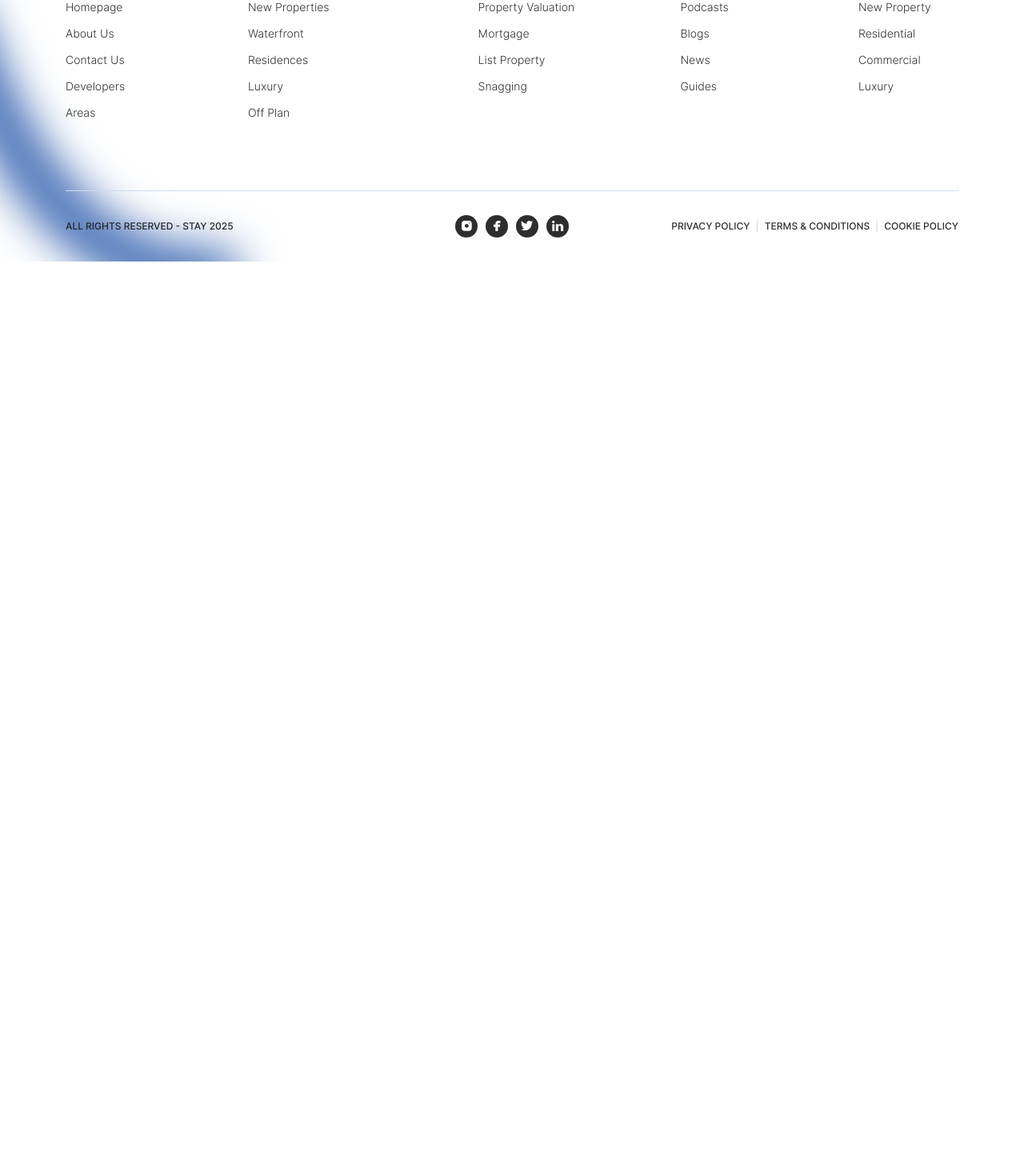
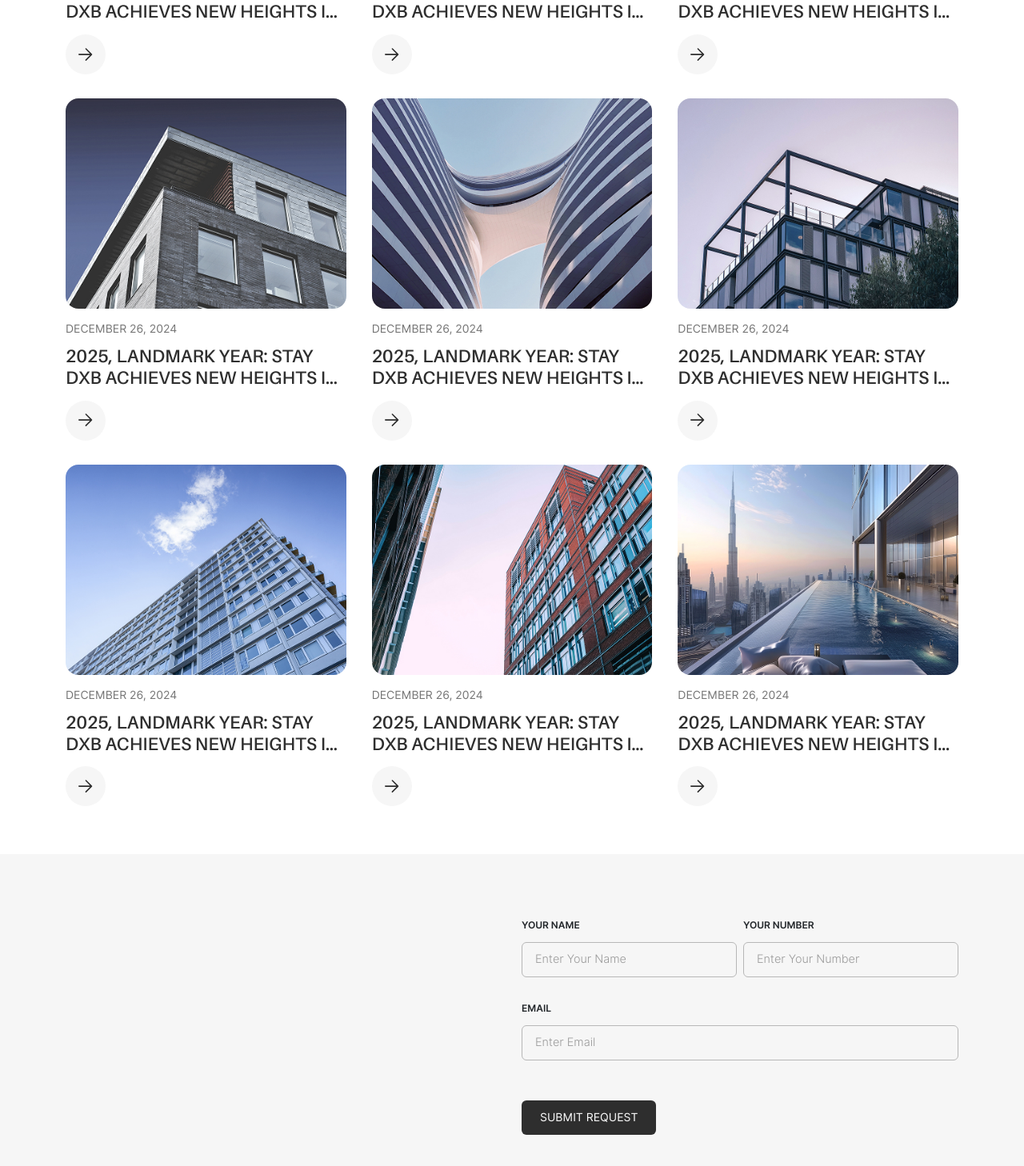
Before and after one commit to abdulbasitbrande/stay, a Next.js app: page /insights in a window 1280 px wide. Shown: the part 1228-2686 px from the top of the page at 80% size. Before the commit the page ends 1555 px from the top, so only its background shows below. Built offline with nearby package versions, Linux system fonts and the light colour scheme.

Commit message:
Insights mockdata and mapping

```diff
--- /dev/null
+++ b/src/components/sections/FormCta.tsx
@@ -0,0 +1,51 @@
+export const FormCta = () => {
+    return (
+        <section className='form-cta-sec sec-padding sec-bg-secondary'>
+            <div className="container">
+                <div className="row">
+                    <div className="col-lg-6">
+                        <div className="contentbox">
+                            <div className="sec-title">
+                            </div>
+                        </div>
+                    </div>
+                    <div className="col-lg-6">
+                        <div className="form-wrapper">
+                            <form>
+                                <div className="row g-0">
+                                    <div className="col-lg-6">
+                                        <div className="input-wrapper">
+                                            <label htmlFor="">Your name</label>
+                                            <input type="text" placeholder="Enter Your Name" />
+                                        </div>
+                                    </div>
+                                    <div className="col-lg-6">
+                                        <div className="input-wrapper">
+                                            <label htmlFor="">Your Number</label>
+                                            <input type="text" placeholder="Enter Your Number" />
+                                        </div>
+                                    </div>
+                                    <div className="col-lg-12">
+                                        <div className="input-wrapper">
+                                            <label htmlFor="">email</label>
+                                            <input type="text" placeholder="Enter Email" />
+                                        </div>
+                                    </div>
+                                    <div className="col-lg-12">
+                                        <div className="input-wrapper submit-btn mb-0">
+                                            <button className="butn butn-primary-filled">
+                                                <span>Submit Request</span>
+                                            </button>
+                                        </div>
+                                    </div>
+                                </div>
+                            </form>
+                        </div>
+                    </div>
+                </div>
+            </div>
+        </section>
+    );
+}
+
+export default FormCta;
--- /dev/null
+++ b/src/mockdata/insights/blogcard.ts
@@ -0,0 +1,88 @@
+import { blogcard } from "@/types/blogcard";
+
+export const blogs: blogcard[] = [
+    {
+        id: 1,
+        title: "2025, Landmark Year: STAY DXB Achieves New Heights in Dubai’s Market",
+        date: "DECEMBER 26, 2024",
+        image: "/assets/images/blog-img-1.jpg",
+        slug: "blog-1",
+    },
+    {
+        id: 2,
+        title: "2025, Landmark Year: STAY DXB Achieves New Heights in Dubai’s Market",
+        date: "DECEMBER 26, 2024",
+        image: "/assets/images/blog-img-2.jpg",
+        slug: "blog-2",
+    },
+    {
+        id: 3,
+        title: "2025, Landmark Year: STAY DXB Achieves New Heights in Dubai’s Market",
+        date: "DECEMBER 26, 2024",
+        image: "/assets/images/blog-img-3.jpg",
+        slug: "blog-2",
+    },
+    {
+        id: 4,
+        title: "2025, Landmark Year: STAY DXB Achieves New Heights in Dubai’s Market",
+        date: "DECEMBER 26, 2024",
+        image: "/assets/images/blog-img-4.jpg",
+        slug: "blog-2",
+    },
+    {
+        id: 5,
+        title: "2025, Landmark Year: STAY DXB Achieves New Heights in Dubai’s Market",
+        date: "DECEMBER 26, 2024",
+        image: "/assets/images/blog-img-5.jpg",
+        slug: "blog-2",
+    },
+    {
+        id: 6,
+        title: "2025, Landmark Year: STAY DXB Achieves New Heights in Dubai’s Market",
+        date: "DECEMBER 26, 2024",
+        image: "/assets/images/blog-img-6.jpg",
+        slug: "blog-2",
+    },
+    {
+        id: 7,
+        title: "2025, Landmark Year: STAY DXB Achieves New Heights in Dubai’s Market",
+        date: "DECEMBER 26, 2024",
+        image: "/assets/images/blog-img-1.jpg",
+        slug: "blog-1",
+    },
+    {
+        id: 8,
+        title: "2025, Landmark Year: STAY DXB Achieves New Heights in Dubai’s Market",
+        date: "DECEMBER 26, 2024",
+        image: "/assets/images/blog-img-2.jpg",
+        slug: "blog-2",
+    },
+    {
+        id: 9,
+        title: "2025, Landmark Year: STAY DXB Achieves New Heights in Dubai’s Market",
+        date: "DECEMBER 26, 2024",
+        image: "/assets/images/blog-img-3.jpg",
+        slug: "blog-2",
+    },
+    {
+        id: 10,
+        title: "2025, Landmark Year: STAY DXB Achieves New Heights in Dubai’s Market",
+        date: "DECEMBER 26, 2024",
+        image: "/assets/images/blog-img-4.jpg",
+        slug: "blog-2",
+    },
+    {
+        id: 11,
+        title: "2025, Landmark Year: STAY DXB Achieves New Heights in Dubai’s Market",
+        date: "DECEMBER 26, 2024",
+        image: "/assets/images/blog-img-5.jpg",
+        slug: "blog-2",
+    },
+    {
+        id: 12,
+        title: "2025, Landmark Year: STAY DXB Achieves New Heights in Dubai’s Market",
+        date: "DECEMBER 26, 2024",
+        image: "/assets/images/blog-img-6.jpg",
+        slug: "blog-2",
+    },
+]
--- /dev/null
+++ b/src/mockdata/insights/blogcategories.ts
@@ -0,0 +1,6 @@
+import type { CategoryOption } from "@/types/categorySelector";
+
+export const blogCategories: CategoryOption[] = [
+    { value: "blog", label: "Blog" },
+    { value: "Marketing Insights", label: "MARKETING INSIGHTS" },
+];
--- a/src/pages/insights/index.tsx
+++ b/src/pages/insights/index.tsx
@@ -1,10 +1,16 @@
+import CategorySelector from '@/components/CategorySelector';
 import Layout from '@/components/layout/Layout';
+import BlogCard from '@/components/sections/BlogCard';
+import FormCta from '@/components/sections/FormCta';
 import SortFilter from '@/components/SortFilter';
+import { blogs } from '@/mockdata/insights/blogcard';
+import { blogCategories } from '@/mockdata/insights/blogcategories';
 import Link from 'next/link';
 
-export const Insights = (props) => {
+export const Insights = () => {
   return (
     <Layout>
+      {/* Insights Section Start */}
       <section className="insights-sec blog-cards-sec sec-padding --small">
         <div className="container">
           <div className="sec-title --is-medium has-spacing has-scroll-animation">
@@ -12,45 +18,35 @@ export const Insights = (props) => {
           </div>
           <div className="tab-links-wrapper d-flex justify-content-between">
             <div className="tab-links">
+              <CategorySelector
+                options={blogCategories}
+                defaultValue="blog"
+              />
             </div>
             <SortFilter />
           </div>
           <div className="row g-0 custom-space">
-            <div className="col-lg-4">
-              <Link className='mainbox d-block' href='#'>
-                <div className="imgbox">
-                  <img className='fit-img' src="/assets/images/blog-img-1.jpg" alt="" />
+            {
+              blogs.map((blog) => (
+                <div className="col-lg-4 col-md-6 col-sm-6">
+                  <BlogCard
+                    id={blog.id}
+                    title={blog.title}
+                    date={blog.date}
+                    image={blog.image}
+                    slug={blog.slug}
+                  />
                 </div>
-                <div className="contentbox">
-                  <span className='blog-date d-block'>DECEMBER 26, 2024</span>
-                  <h4 className='text-uppercase blog-title'>2025, Landmark Year: STAY DXB Achieves New Heights in Dubai’s Market</h4>
-                  <span className='arrow-btn'>
-                    <svg xmlns="http://www.w3.org/2000/svg" width="23" height="21" viewBox="0 0 23 21" fill="none">
-                      <path d="M1.00032 10.0085H21.0192M21.0192 10.0085L12.0107 1.00003M21.0192 10.0085L12.0107 19.017" stroke="#2E2E2E" stroke-width="2" stroke-linecap="round" stroke-linejoin="round" />
-                    </svg>
-                  </span>
-                </div>
-              </Link>
-            </div>
-            <div className="col-lg-4">
-              <Link className='mainbox d-block' href='#'>
-                <div className="imgbox">
-                  <img className='fit-img' src="/assets/images/blog-img-2.jpg" alt="" />
-                </div>
-                <div className="contentbox">
-                  <span className='blog-date d-block'>DECEMBER 26, 2024</span>
-                  <h4 className='text-uppercase blog-title'>2025, Landmark Year: STAY DXB Achieves New Heights in Dubai’s Market</h4>
-                  <span className='arrow-btn'>
-                    <svg xmlns="http://www.w3.org/2000/svg" width="23" height="21" viewBox="0 0 23 21" fill="none">
-                      <path d="M1.00032 10.0085H21.0192M21.0192 10.0085L12.0107 1.00003M21.0192 10.0085L12.0107 19.017" stroke="#2E2E2E" stroke-width="2" stroke-linecap="round" stroke-linejoin="round" />
-                    </svg>
-                  </span>
-                </div>
-              </Link>
-            </div>
+              ))
+            }
           </div>
         </div>
       </section>
+      {/* Insights Section Start */}
+
+      {/* Form CTA Section Start */}
+      <FormCta  />
+      {/* Form CTA Section End */}
     </Layout>
   );
 }
--- a/src/styles/globals.css
+++ b/src/styles/globals.css
@@ -17,6 +17,9 @@
 
 }
 
+
+
+
 * {
   box-sizing: border-box;
 }
@@ -32,6 +35,25 @@ body {
   text-align: left;
   background-color: #fff;
   overflow-x: hidden !important;
+}
+
+
+/* Backgrounf Colors */
+
+.sec-bg-primary-light {
+  background: var(--theme-primary-light-color);
+}
+
+.sec-bg-primary-lighter {
+  background: var(--theme-primary-lighter-color);
+}
+
+.sec-bg-primary {
+  background: var(--theme-primary-color);
+}
+
+.sec-bg-secondary {
+  background: var(--theme-secondary-color);
 }
 
 .h1,
@@ -130,7 +152,7 @@ h6 {
   color: var(--theme-primary-color);
   border: 1px solid var(--theme-primary-light-color);
   /* // text-transform: uppercase; */
-  font-size: 15px;
+  font-size: 14px;
   text-align: center;
   text-decoration: none !important;
   position: relative;
@@ -805,6 +827,47 @@ header {
 
 }
 
+
+/* Form CTA */
+.form-wrapper {
+  .row {
+    margin-left: -8px;
+  }
+
+  .input-wrapper {
+    font-size: 12px;
+    margin-bottom: 30px;
+    margin-left: 8px;
+
+    label {
+      display: block;
+      text-transform: uppercase;
+      margin-bottom: 12px;
+      font-weight: 600;
+    }
+
+    input {
+      width: 100%;
+      padding: 12px 16px;
+      border: 0.5px solid #B7B7B7;
+      background-color: unset;
+      border-radius: 6px;
+      transition: 0.4s all;
+      outline: none;
+      font-weight: 300;
+
+      &:hover {
+        border-color: var(--theme-font-primary);
+      }
+    }
+  }
+
+  .submit-btn {
+    margin-top: 20px;
+  }
+}
+
+
 /* FOOTER */
 
 .footer-sec {
--- a/src/styles/responsive.css
+++ b/src/styles/responsive.css
@@ -1,15 +1,55 @@
+@media(max-width:1200px) {
+  @media (min-width: 576px) {
+    .container {
+      max-width: 100%;
+    }
+  }
+
+  @media (min-width: 768px) {
+    .container {
+      max-width: 95%;
+    }
+  }
+
+  @media (min-width: 992px) {
+    .container {
+      max-width: 95%;
+    }
+  }
+}
+
+
+
+
+@media(max-width:1440px) {
+  header .header-menu>.menu-wrapper>li {
+    font-size: 12px;
+  }
+
+  header .header-actions .header-action {
+    font-size: 12px;
+  }
+
+  .footer-sec .footer-logo img {
+    max-width: 120px;
+  }
+}
+
+
 @media (max-width: 991px) {
   .hero-image-box {
     clip-path: none;
     height: 400px;
     border-radius: 20px;
   }
+
   .search-bar-wrapper {
     position: relative;
     width: 100%;
     margin-top: 20px;
     height: auto;
   }
+
   .border-end {
     border-end: none !important;
     border-bottom: 1px solid #dee2e6;
--- a/src/styles/u-main.css
+++ b/src/styles/u-main.css
@@ -5,7 +5,8 @@
 
 .insights-sec {
     .custom-space {
-        margin-left: -30px;
+        margin-left: -32px;
+        margin-bottom: -30px;
 
         .mainbox {
             margin-left: 32px;
@@ -13,6 +14,8 @@
     }
 
     .mainbox {
+        margin-bottom: 30px;
+
         .imgbox {
             aspect-ratio: 1/0.75;
             overflow: hidden;
```
Also changed, not shown: src/types/blogcard.ts (+5 -4 lines).
